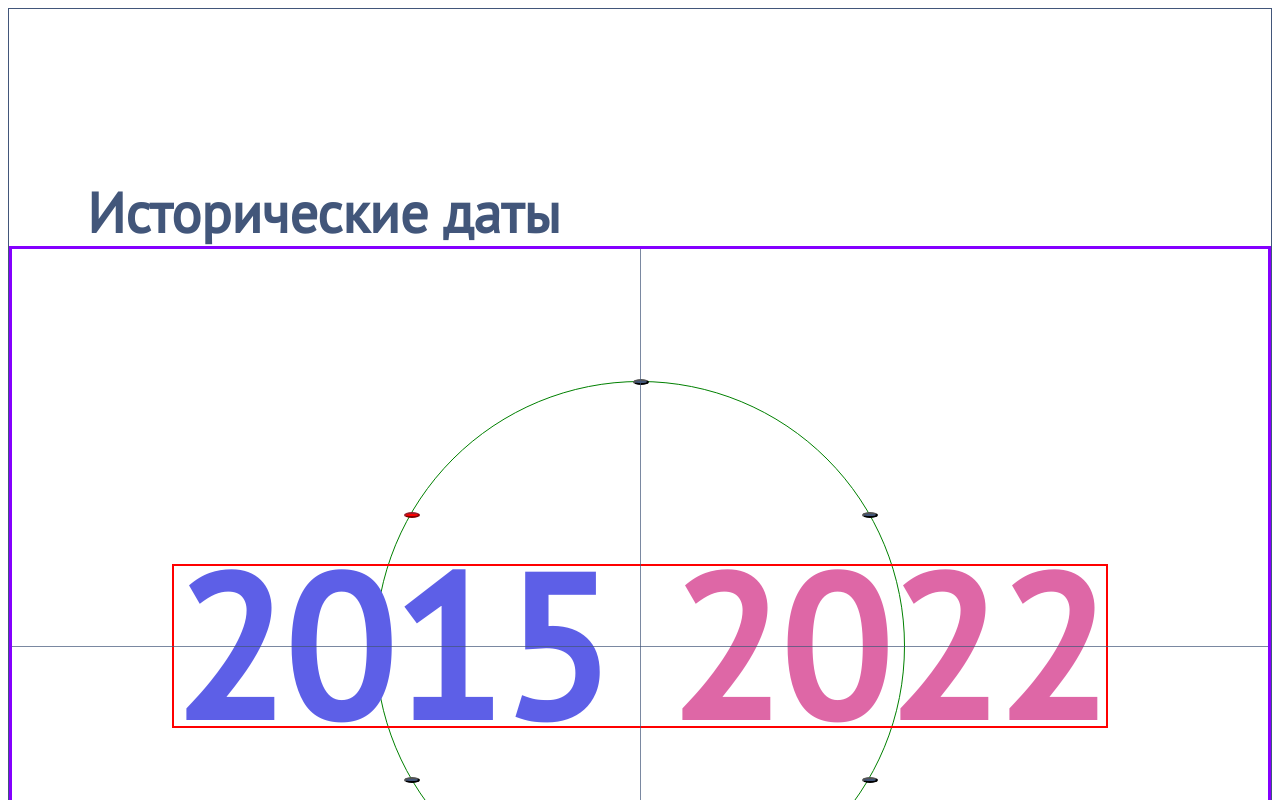
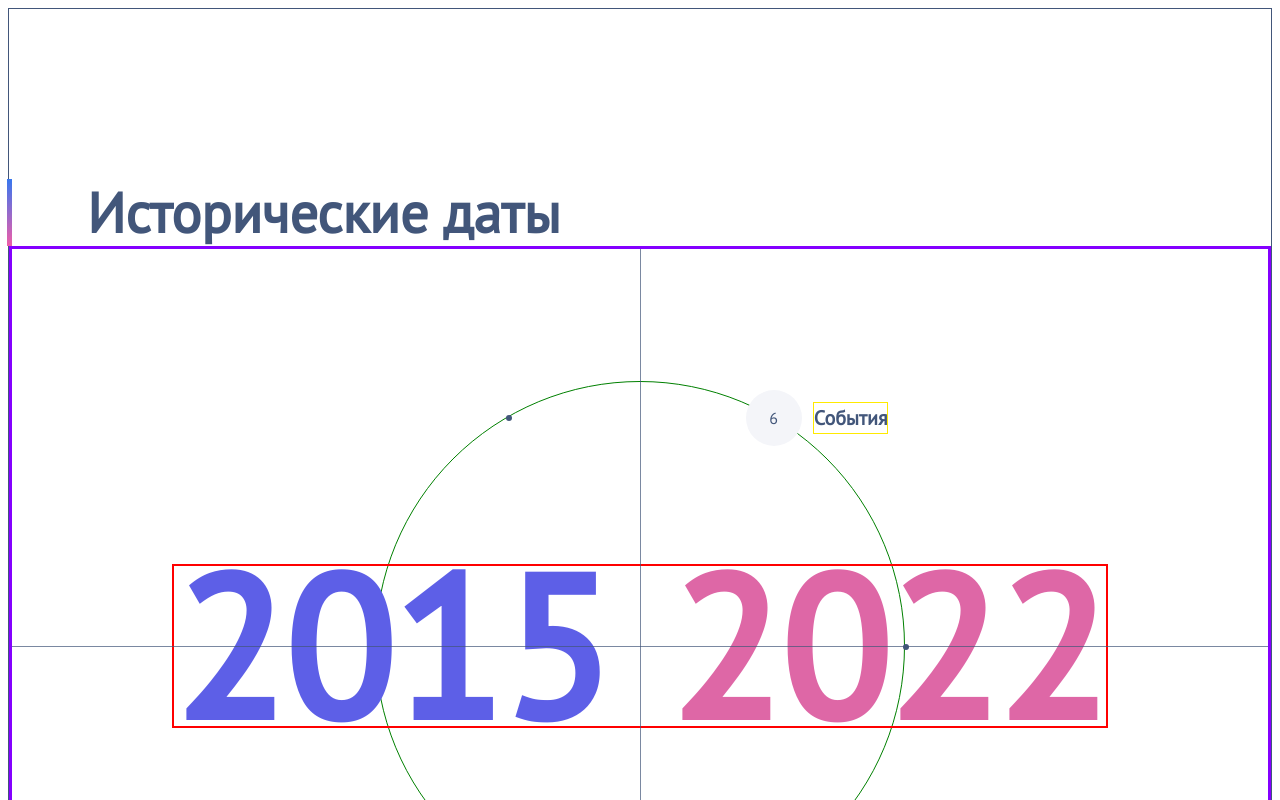
Before and after one commit to yulia463/time-arc, a React app: page / in a window 1280 px wide. Shown: the top 800 px of the page. Built offline with nearby package versions, Linux system fonts and the light colour scheme.

Commit message:
feat: add circle styles and gradient line

```diff
--- a/src/components/TimelineBlock.scss
+++ b/src/components/TimelineBlock.scss
@@ -17,23 +17,29 @@
 }
 
 .timeline-block__title {
-  //font-size: 20px;
-  //letter-spacing: 0.04em;
-  //text-transform: uppercase;
-  //color: var(--muted);
-  //margin: 0;
-  //border: 1px solid red;
-
+  position: relative;
   display: flex;
-
   font-size: 20px;
   font-weight: 700;
   color: var(--color-text);
   line-height: 120%;
+
   @media (min-width: 1024px) {
     font-size: 56px;
+
+    &::before {
+      content: "";
+      position: absolute;
+      left: -80px;
+      top: 0;
+      bottom: 0;
+      width: 5px;
+      background: linear-gradient(to bottom, #3877EE, #EF5DA8);
+    }
   }
+
 }
+
 
 //.timeline-block__fraction {
 //  font-variant-numeric: tabular-nums;
@@ -62,19 +68,39 @@
 }
 
 .timeline-block__dot {
+  display: flex;
+  align-items: center;
+  justify-content: center;
   position: absolute;
   transform: translate(-50%, -50%);
+
   width: 6px;
   height: 6px;
   border-radius: 50%;
   background: var(--color-text);
+  color: var(--color-text);
   cursor: pointer;
   transition: transform .15s ease, background .2s ease, box-shadow .2s ease;
+
+  .timeline-block__label {
+    position: absolute;
+    left: 120%; // смещение вправо от точки
+    top: 50%;
+    transform: translateY(-50%);
+    white-space: nowrap;
+    color: var(--color-text);
+    pointer-events: none; // чтобы не мешал клику
+    font-size: 20px;
+    line-height: 30px;
+  }
 }
 
 .timeline-block__dot.is-active {
-  border-color: var(--color-circle);
-  background-color: red;
+  border: 1px solid var(#303E5880);
+  width: 56px;
+  height: 56px;
+  //изменить цвет background и бортик
+  background-color: #F4F5F9;
 }
 
 .timeline-block__info {
@@ -128,10 +154,13 @@
 }
 
 .timeline-block__label {
-  color: var(--muted);
-  font-size: 14px;
-  text-transform: uppercase;
+  color: var(--color-text);
+  font-size: 20px;
+  font-weight: 700;
+  //text-transform: uppercase;
   border: 1px solid #ffea00;
+  line-height: 30px;
+  letter-spacing: 0;
 }
 
 .timeline-block__count {
--- a/src/components/TimelineBlock.tsx
+++ b/src/components/TimelineBlock.tsx
@@ -1,6 +1,6 @@
-import React, { useEffect, useMemo, useRef, useState } from 'react';
-import { gsap } from 'gsap';
-import type { TimelineData, TimelineSegment } from '@/data/timelineData';
+import React, {useEffect, useMemo, useRef, useState} from 'react';
+import {gsap} from 'gsap';
+import type {TimelineData, TimelineSegment} from '@/data/timelineData';
 import EventSlider from './EventSlider';
 import './TimelineBlock.scss';
 
@@ -45,8 +45,8 @@ const TimelineBlock: React.FC<TimelineBlockProps> = ({
             const tl = gsap.timeline();
             tl.fromTo(
                 infoRef.current!.querySelectorAll('[data-anim="fade-up"]'),
-        { autoAlpha: 0, y: 10 },
-        { autoAlpha: 1, y: 0, duration: 0.4, stagger: 0.06, ease: 'power2.out' }
+                {autoAlpha: 0, y: 10},
+                {autoAlpha: 1, y: 0, duration: 0.4, stagger: 0.06, ease: 'power2.out'}
             );
         }, rootRef);
         return () => ctx.revert();
@@ -56,13 +56,14 @@ const TimelineBlock: React.FC<TimelineBlockProps> = ({
     const points = useMemo(() => {
         const N = segments.length;
         const radius = 265; // px
-    const center = { x: 265, y: 265 }; // px — совпадает с размерами .timeline-block__dial svg viewBox
+        const center = {x: 265, y: 265}; // px — совпадает с размерами .timeline-block__dial svg viewBox
         // стартуем сверху (угол -90°)
         return segments.map((seg, i) => {
-      const angle = (-90 + (360 / N) * i) * (Math.PI / 180);
+            console.log("seg>>", seg)
+            const angle = ((360 / N) * i) * (Math.PI / 180);
             const x = center.x + radius * Math.cos(angle);
             const y = center.y + radius * Math.sin(angle);
-      return { x, y, seg, i };
+            return {x, y, seg, i, id: seg.id};
         });
     }, [segments]);
 
@@ -76,7 +77,7 @@ const TimelineBlock: React.FC<TimelineBlockProps> = ({
             <div className="timeline-block__dial" role="tablist" aria-label="Временные отрезки">
                 <div className="timeline-block__ring">
                     {points.map(p => (
-              <button
+                        <div
                             key={p.seg.id}
                             role="tab"
                             aria-selected={activeIndex === p.i}
@@ -86,8 +87,15 @@ const TimelineBlock: React.FC<TimelineBlockProps> = ({
                             style={{left: p.x, top: p.y}}
                             onClick={() => setActiveIndex(p.i)}
                         >
-                <span className="visually-hidden">{p.seg.label} {p.seg.fromYear}–{p.seg.toYear}</span>
-              </button>
+                            {activeIndex === p.i && (
+                                <>
+                                    <span>{p.id}</span>
+                                    <span className="timeline-block__label">{p.seg.label}</span>
+                                </>
+
+                            )}
+                            {/*<span className="visually-hidden">{p.seg.label} {p.seg.fromYear}–{p.seg.toYear}</span>*/}
+                        </div>
                     ))}
                 </div>
 
--- a/src/data/timelineData.ts
+++ b/src/data/timelineData.ts
@@ -21,7 +21,7 @@ export type TimelineData = {
 export const demoTimeline: TimelineData = {
   segments: [
     {
-      id: 's1',
+      id: '1',
       label: 'Наука',
       fromYear: 2015,
       toYear: 2022,
@@ -47,7 +47,7 @@ export const demoTimeline: TimelineData = {
       ]
     },
     {
-      id: 's2',
+      id: '2',
       label: 'Исторические даты',
       fromYear: 2016,
       toYear: 2019,
@@ -67,7 +67,7 @@ export const demoTimeline: TimelineData = {
       ]
     },
     {
-      id: 's3',
+      id: '3',
       label: 'Технологии',
       fromYear: 2019,
       toYear: 2020,
@@ -87,7 +87,7 @@ export const demoTimeline: TimelineData = {
       ]
     },
     {
-      id: 's4',
+      id: '4',
       label: 'Космос',
       fromYear: 2020,
       toYear: 2021,
@@ -107,7 +107,7 @@ export const demoTimeline: TimelineData = {
       ]
     },
     {
-      id: 's5',
+      id: '5',
       label: 'Открытия',
       fromYear: 2021,
       toYear: 2022,
@@ -127,7 +127,7 @@ export const demoTimeline: TimelineData = {
       ]
     },
     {
-      id: 's6',
+      id: '6',
       label: 'События',
       fromYear: 2015,
       toYear: 2022,
```
Lines whose indentation alone changed are shown as unchanged.
